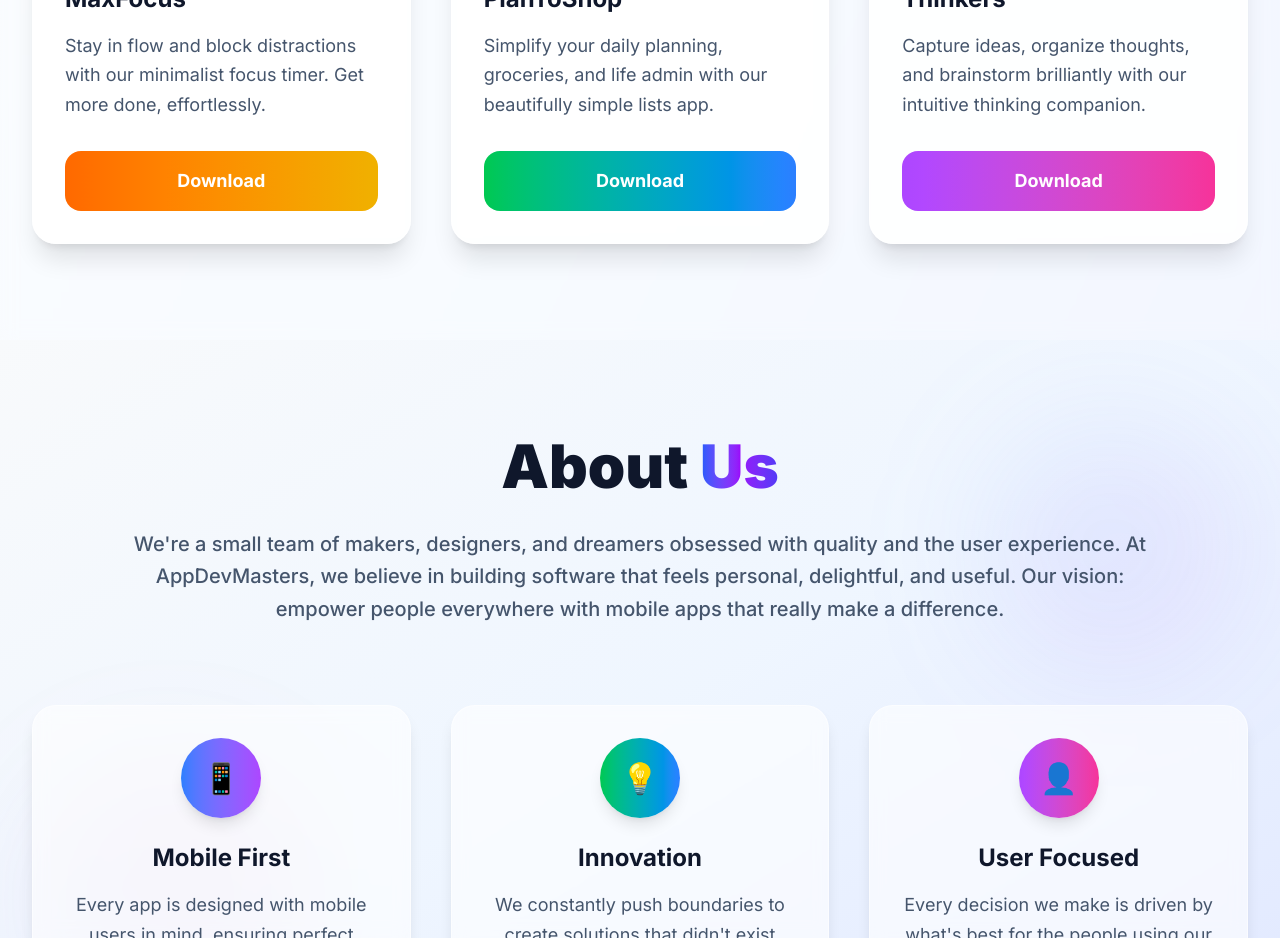
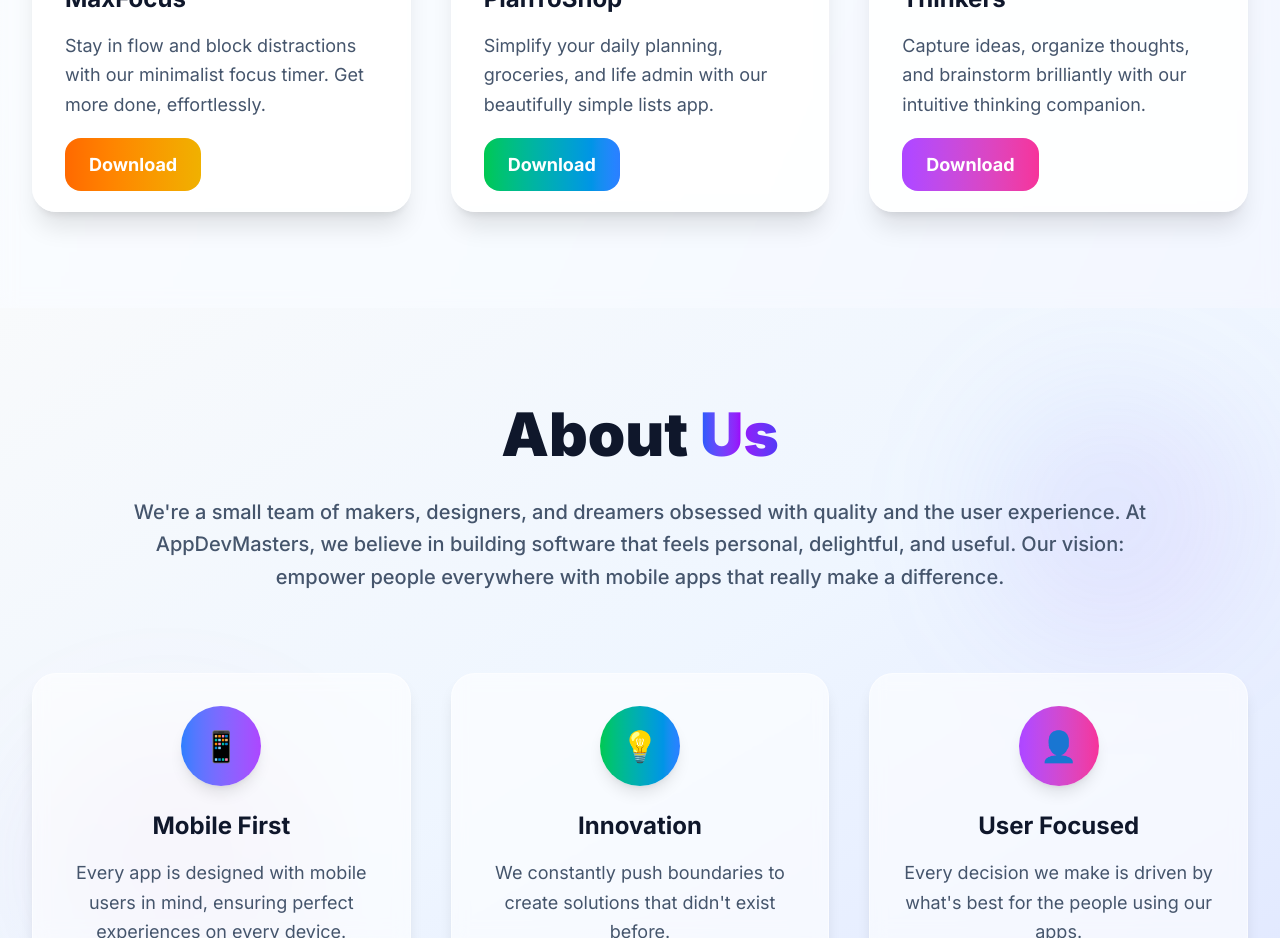
Before and after one commit to AppDevMasters/appdevmasters, a Next.js app in the folder appdevmasters-modern/: page / in a window 1280 px wide. Shown: the part 1380-2318 px from the top of the page. Built offline with nearby package versions, Linux system fonts and the light colour scheme.

Commit message:
Link download buttons to App Store

```diff
--- a/appdevmasters-modern/app/page.tsx
+++ b/appdevmasters-modern/app/page.tsx
@@ -68,9 +68,14 @@
                   </div>
                   <h3 className="text-2xl font-bold text-slate-900 mb-4">MaxFocus</h3>
                   <p className="text-slate-600 mb-8 leading-relaxed text-lg">Stay in flow and block distractions with our minimalist focus timer. Get more done, effortlessly.</p>
-                  <button className="w-full bg-gradient-to-r from-orange-500 to-yellow-500 text-white font-bold py-4 px-6 rounded-2xl hover:shadow-xl hover:shadow-orange-500/25 transition-all duration-300 group-hover:scale-105 text-lg">
+                  <a
+                    href="https://apps.apple.com/app/6469026271"
+                    className="w-full bg-gradient-to-r from-orange-500 to-yellow-500 text-white font-bold py-4 px-6 rounded-2xl hover:shadow-xl hover:shadow-orange-500/25 transition-all duration-300 group-hover:scale-105 text-lg"
+                    target="_blank"
+                    rel="noopener noreferrer"
+                  >
                     Download
-                  </button>
+                  </a>
                 </div>
               </div>
 
@@ -82,9 +87,14 @@
                   </div>
                   <h3 className="text-2xl font-bold text-slate-900 mb-4">PlanToShop</h3>
                   <p className="text-slate-600 mb-8 leading-relaxed text-lg">Simplify your daily planning, groceries, and life admin with our beautifully simple lists app.</p>
-                  <button className="w-full bg-gradient-to-r from-green-500 to-blue-500 text-white font-bold py-4 px-6 rounded-2xl hover:shadow-xl hover:shadow-green-500/25 transition-all duration-300 group-hover:scale-105 text-lg">
+                  <a
+                    href="https://apps.apple.com/app/6739975303"
+                    className="w-full bg-gradient-to-r from-green-500 to-blue-500 text-white font-bold py-4 px-6 rounded-2xl hover:shadow-xl hover:shadow-green-500/25 transition-all duration-300 group-hover:scale-105 text-lg"
+                    target="_blank"
+                    rel="noopener noreferrer"
+                  >
                     Download
-                  </button>
+                  </a>
                 </div>
               </div>
 
@@ -96,9 +106,14 @@
                   </div>
                   <h3 className="text-2xl font-bold text-slate-900 mb-4">Thinkers</h3>
                   <p className="text-slate-600 mb-8 leading-relaxed text-lg">Capture ideas, organize thoughts, and brainstorm brilliantly with our intuitive thinking companion.</p>
-                  <button className="w-full bg-gradient-to-r from-purple-500 to-pink-500 text-white font-bold py-4 px-6 rounded-2xl hover:shadow-xl hover:shadow-purple-500/25 transition-all duration-300 group-hover:scale-105 text-lg">
+                  <a
+                    href="https://apps.apple.com/app/6743700517"
+                    className="w-full bg-gradient-to-r from-purple-500 to-pink-500 text-white font-bold py-4 px-6 rounded-2xl hover:shadow-xl hover:shadow-purple-500/25 transition-all duration-300 group-hover:scale-105 text-lg"
+                    target="_blank"
+                    rel="noopener noreferrer"
+                  >
                     Download
-                  </button>
+                  </a>
                 </div>
               </div>
             </div>
```
Also changed, not shown: 2 other files (tests, documents, lock files or other folders).
